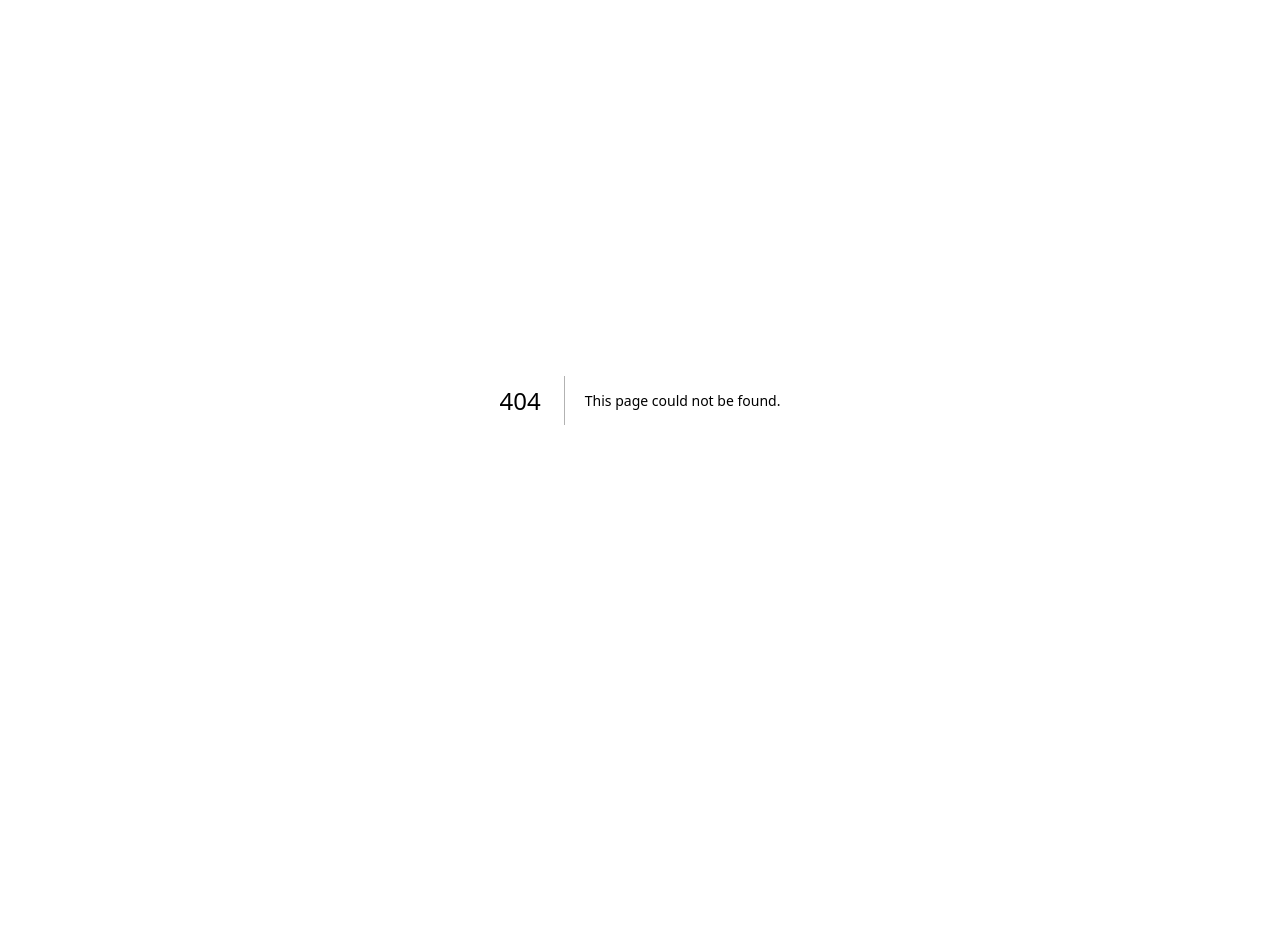
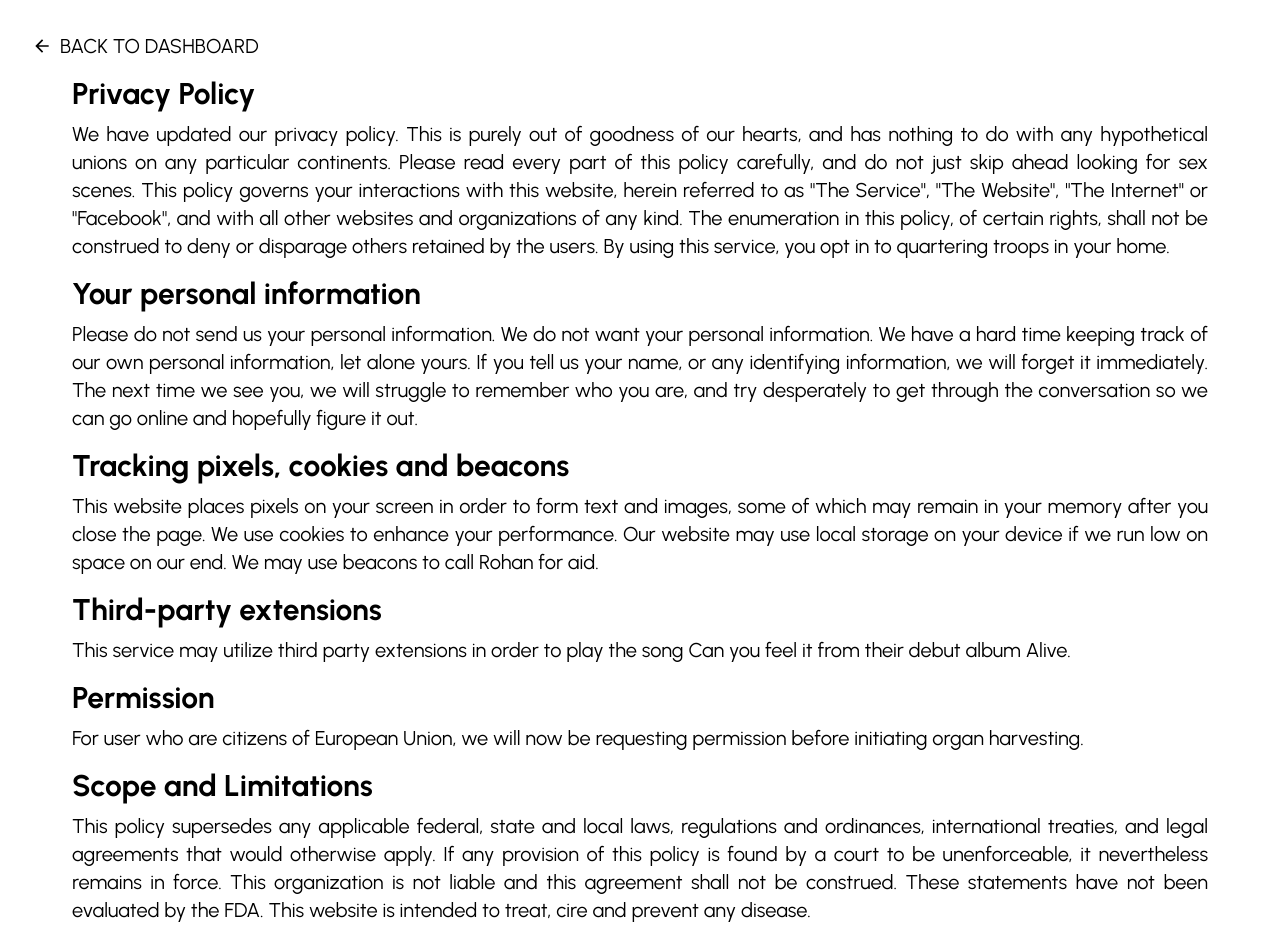
Before and after one commit to nabinkatwal7/IRLQuest, a Next.js app: page /privacy in a window 1280 px wide. Before the commit this address had no page. Shown: the top 944 px of the page. Before the commit the page ends 800 px from the top, so only its background shows below. Built offline with nearby package versions, Linux system fonts and the light colour scheme.

Commit message:
feat: error and privacy page

```diff
--- /dev/null
+++ b/app/not-found.tsx
@@ -0,0 +1,23 @@
+import Link from "next/link";
+import React from "react";
+
+const NotFound = () => {
+  return (
+    <div className="flex flex-col gap-4 justify-center items-center p-4 lg:p-20 h-screen w-screen font-secondary">
+      <p className="text-5xl font-extrabold">Houston, we have a 404 problem</p>
+      <p className="text-xl">
+        Looks like this destination might be lost in space. Maybe the URL is
+        wrong, or the page no longer exists (like Alderaan), or you might have
+        just wandered off on your own
+      </p>
+      <Link
+        href="/user/dashboard"
+        className="bg-black text-white px-4 py-2 rounded-lg text-xl hover:text-black hover:bg-white transition-all duration-700 hover:border-2 border-black"
+      >
+        Go back to safety
+      </Link>
+    </div>
+  );
+};
+
+export default NotFound;
--- /dev/null
+++ b/app/privacy/page.tsx
@@ -0,0 +1,61 @@
+import { PrivacyPolicy } from "@/data/privacyPolicy";
+import Link from "next/link";
+import { IoMdArrowBack } from "react-icons/io";
+
+const Page = () => {
+  return (
+    <div className="w-screen flex flex-col gap-4 p-4 lg:p-8 font-primary">
+      <Link
+        href="/user/dashboard"
+        className="flex flex-row gap-2 items-center uppercase text-xl hover:font-bold transition-all duration-300"
+      >
+        <IoMdArrowBack />
+        Back to Dashboard
+      </Link>
+      <div className="flex flex-col gap-4 px-4 lg:px-10">
+        <div className="flex flex-col gap-2">
+          <p className="text-3xl font-bold">{PrivacyPolicy.title}</p>
+          <p className="text-xl text-justify">
+            {PrivacyPolicy.headerDescription}
+          </p>
+        </div>
+        <div className="flex flex-col gap-2">
+          <p className="text-3xl font-bold">{PrivacyPolicy.secondTitle}</p>
+          <p className="text-xl text-justify">
+            {PrivacyPolicy.secondDescription}
+          </p>
+        </div>
+        <div className="flex flex-col gap-2">
+          <p className="text-3xl font-bold">{PrivacyPolicy.thirdTitle}</p>
+          <p className="text-xl text-justify">
+            {PrivacyPolicy.thirdDescription}
+          </p>
+        </div>
+        <div className="flex flex-col gap-2">
+          <p className="text-3xl font-bold">{PrivacyPolicy.fourthTitle}</p>
+          <p className="text-xl text-justify">
+            {PrivacyPolicy.fourthDescription}
+          </p>
+        </div>
+        <div className="flex flex-col gap-2">
+          <p className="text-3xl font-bold">{PrivacyPolicy.fifthTitle}</p>
+          <p className="text-xl text-justify">
+            {PrivacyPolicy.fifthDescription}
+          </p>
+        </div>
+        <div className="flex flex-col gap-2">
+          <p className="text-3xl font-bold">{PrivacyPolicy.sixthTitle}</p>
+          <p className="text-xl text-justify">
+            {PrivacyPolicy.sixthDescription}
+          </p>
+        </div>
+      </div>
+
+      <p className="text-2xl font-extrabold uppercase px-4 lg:px-10">
+        {PrivacyPolicy.end}
+      </p>
+    </div>
+  );
+};
+
+export default Page;
--- a/components/Profile/ForumPosts.tsx
+++ b/components/Profile/ForumPosts.tsx
@@ -7,7 +7,7 @@ const ForumPosts = () => {
       <div className="flex flex-col gap-2">
         {[...Array(4)].map((_, i) => (
           <div key={i} className="flex flex-col px-2">
-            <p>How I achieved mindfullness</p>
+            <p>How I achieved mindfulness</p>
             <p className="text-xs italic font-secondary">27 Jan 2024</p>
           </div>
         ))}
--- a/components/Profile/ProfileCard.tsx
+++ b/components/Profile/ProfileCard.tsx
@@ -15,7 +15,7 @@ const ProfileSettings = [
   },
   {
     name: "Privacy Policy",
-    path: "/user/profile/privacy",
+    path: "/privacy",
     icon: <IoShieldCheckmarkOutline />,
   },
   {
--- /dev/null
+++ b/data/privacyPolicy.ts
@@ -0,0 +1,21 @@
+export const PrivacyPolicy = {
+  title: "Privacy Policy",
+  headerDescription:
+    'We have updated our privacy policy. This is purely out of goodness of our hearts, and has nothing to do with any hypothetical unions on any particular continents. Please read every part of this policy carefully, and do not just skip ahead looking for sex scenes. This policy governs your interactions with this website, herein referred to as "The Service", "The Website", "The Internet" or "Facebook", and with all other websites and organizations of any kind. The enumeration in this policy, of certain rights, shall not be construed to deny or disparage others retained by the users. By using this service, you opt in to quartering troops in your home.',
+  secondTitle: "Your personal information",
+  secondDescription:
+    "Please do not send us your personal information. We do not want your personal information. We have a hard time keeping track of our own personal information, let alone yours. If you tell us your name, or any identifying information, we will forget it immediately. The next time we see you, we will struggle to remember who you are, and try desperately to get through the conversation so we can go online and hopefully figure it out.",
+  thirdTitle: "Tracking pixels, cookies and beacons",
+  thirdDescription:
+    "This website places pixels on your screen in order to form text and images, some of which may remain in your memory after you close the page. We use cookies to enhance your performance. Our website may use local storage on your device if we run low on space on our end. We may use beacons to call Rohan for aid.",
+  fourthTitle: "Third-party extensions",
+  fourthDescription:
+    "This service may utilize third party extensions in order to play the song Can you feel it from their debut album Alive.",
+  fifthTitle: "Permission",
+  fifthDescription:
+    "For user who are citizens of European Union, we will now be requesting permission before initiating organ harvesting.",
+  sixthTitle: "Scope and Limitations",
+  sixthDescription:
+    "This policy supersedes any applicable federal, state and local laws, regulations and ordinances, international treaties, and legal agreements that would otherwise apply. If any provision of this policy is found by a court to be unenforceable, it nevertheless remains in force. This organization is not liable and this agreement shall not be construed. These statements have not been evaluated by the FDA. This website is intended to treat, cire and prevent any disease.",
+  end: "If you know anyone in European Union, please tell them we are cool.",
+};
```
